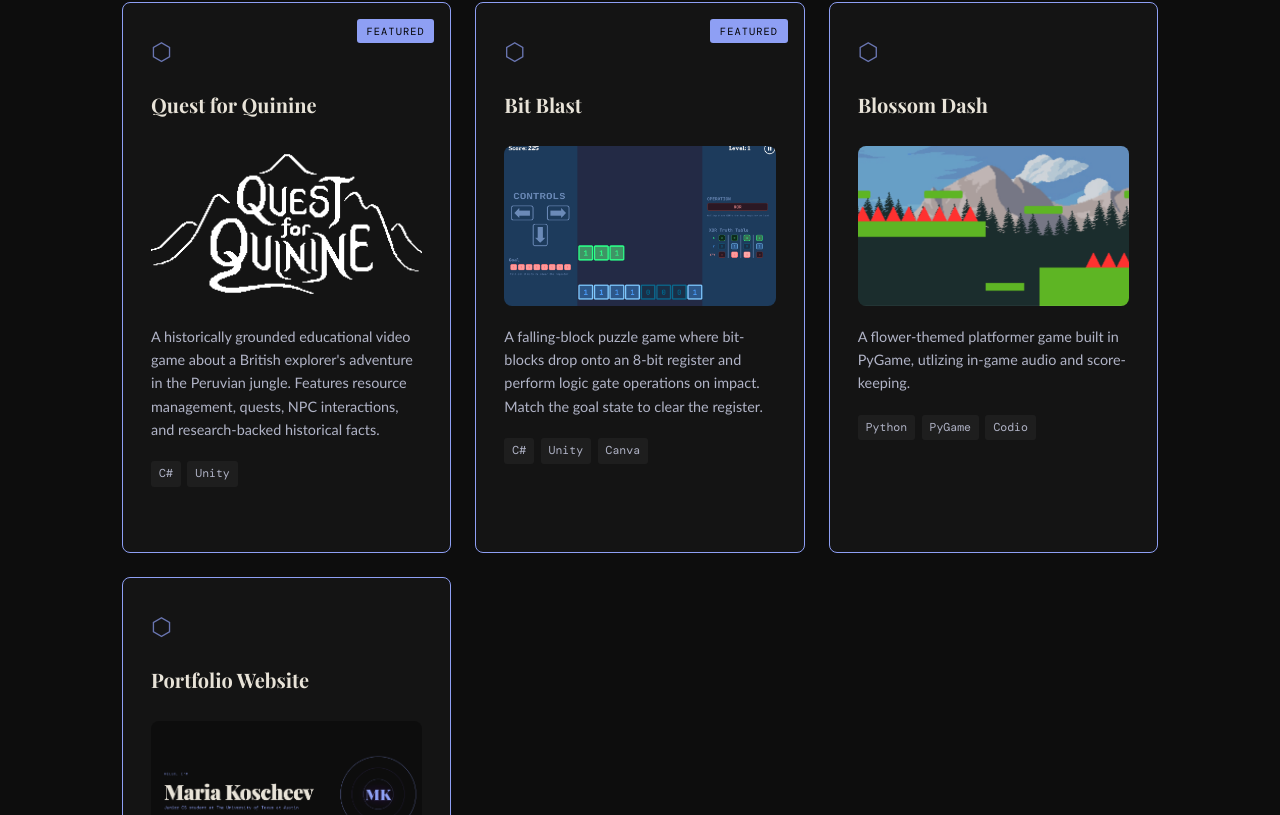
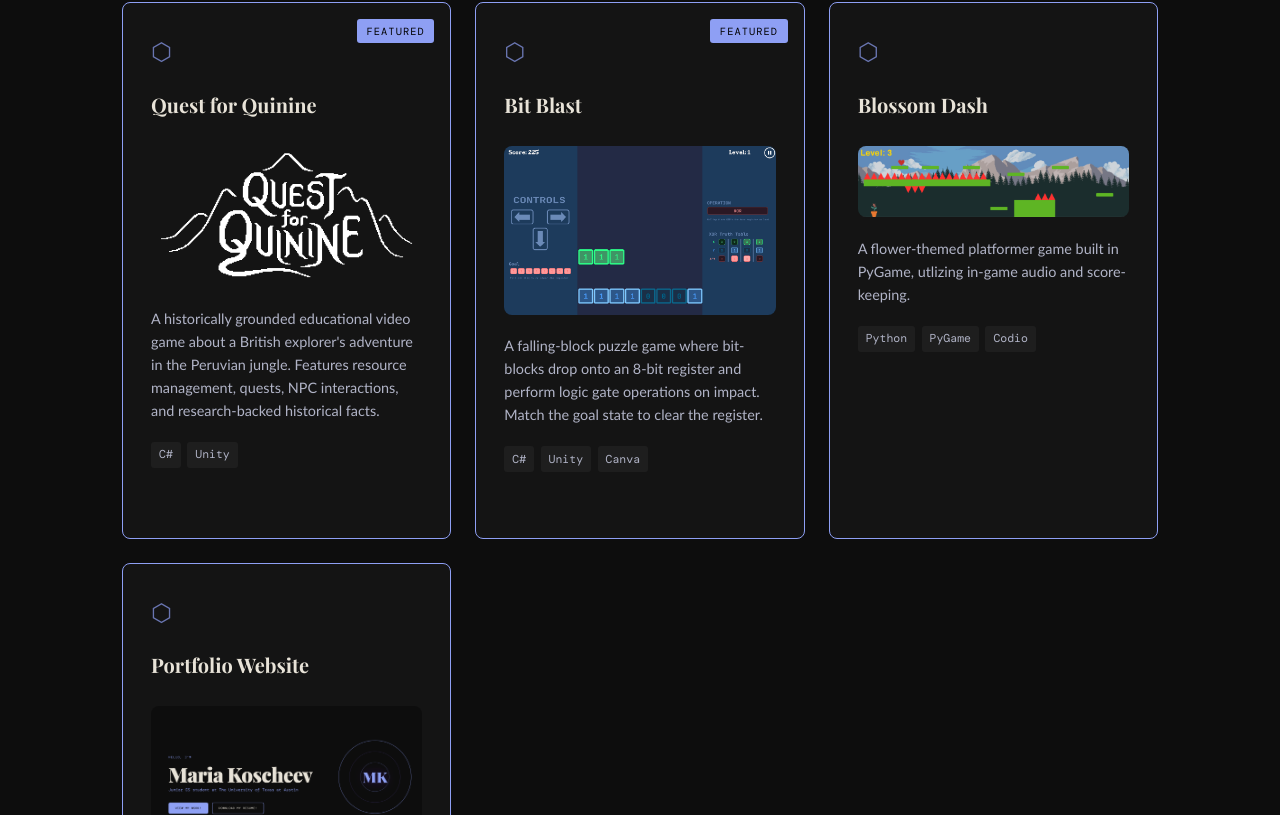
Before and after one commit to mkoscheev321/MariaKoscheevPortfolio, a React (Vite) app: page / in a window 1280 px wide. Shown: the part 1785-2600 px from the top of the page. Built offline with nearby package versions, Linux system fonts and the light colour scheme.

Commit message:
add pictures to projects 2

```diff
--- a/src/App.jsx
+++ b/src/App.jsx
@@ -45,7 +45,7 @@ const PORTFOLIO_DATA = {
     },
     {
       title: "Blossom Dash",
-      image: "/BlossomDash.png",
+      image: "/BlossomDash2.png",
       description:
         "A flower-themed platformer game built in PyGame, utlizing in-game audio and score-keeping.",
       tech: ["Python", "PyGame", "Codio"],
--- a/src/index.css
+++ b/src/index.css
@@ -372,7 +372,7 @@ img { max-width: 100%; }
 }
 .project-image {
   width: 100%;
-  height: 160px;
+  height: auto;
   object-fit: cover;
   border-radius: 8px;
   margin: 0.75rem 0;
```
Also changed, not shown: public/BlossomDash2.png (renamed from public/BlossomDash.png).
